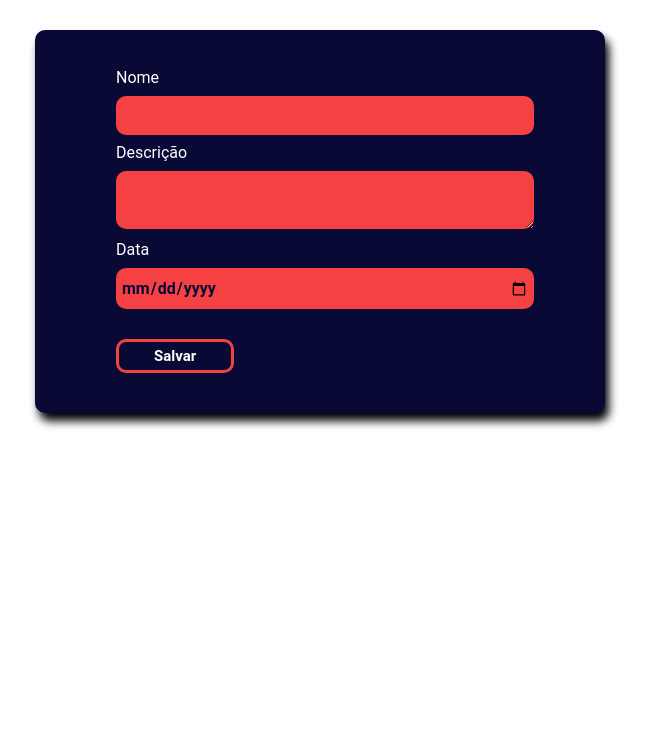
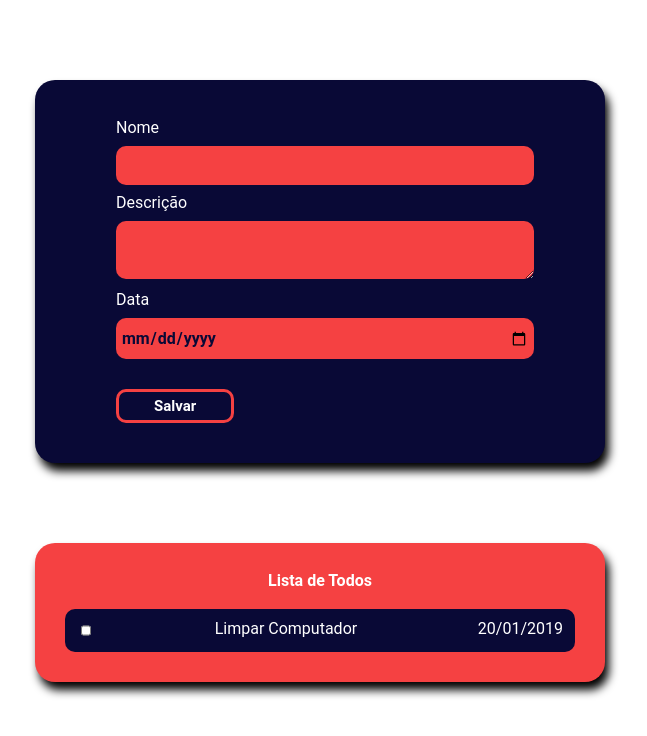
Before and after one commit to Marcos1305/todo-react, a React app: page / in a window 1280 px wide. Shown: the top 736 px of the page, without its empty margins (320-967 px from the left). Built offline with nearby package versions, Linux system fonts and the light colour scheme.

Commit message:
Tela para listagem dos todos

```diff
--- a/src/App.js
+++ b/src/App.js
@@ -1,21 +1,31 @@
 import React,  { Component } from 'react';
 
 import Form from './Components/Form/Form';
+import TodoList from './Components/TodoList/TodoList';
 
-import styles from './App.css';
+import './App.css';
 
 class App extends Component {
     constructor() {
         super();
         this.state = {
-            todos: []
+            todos: [
+                {
+                    name: 'Limpar Computador',
+                    description: 'Não esquecer de limpar o cooler',
+                    date: '20/01/2019'
+                }
+            ]
         }
     }
-
+    addTodo(todo) {
+        this.setState({todos: [...this.state.todos, todo]})
+    }
     render() {
         return (
             <div className='container'>
-                <Form/>
+                <Form addTodo={(todoProps) => this.addTodo(todoProps)}/>
+                {!!this.state.todos.length && <TodoList todos={this.state.todos}/>}
             </div>
         )
     }
--- a/src/Components/Form/Form.css
+++ b/src/Components/Form/Form.css
@@ -1,9 +1,9 @@
 form {
-    margin: 30px auto !important;
+    margin: 80px auto !important;
     padding: 30px !important;
     width: 570px;
     box-sizing: border-box;
-    border-radius: 10px;
+    border-radius: 20px;
     background-color: #090936;
     box-shadow: currentColor 4px 8px 10px;
 }
@@ -30,7 +30,6 @@ input, textarea  {
     font-weight: bold;
     font-family: 'Roboto';
     width:100%;
-
 }
 
 .btn-salvar {
--- a/src/Components/Form/Form.js
+++ b/src/Components/Form/Form.js
@@ -1,25 +1,54 @@
-import React from 'react';
+import React, {Component} from 'react';
 
 import './Form.css';
 
-const Form = () => (
+class Form extends Component {
+    constructor(props) {
+        super();
+        this.state = {
+            name: '',
+            description: '',
+            date: '',
+        }
+    }
+    limparForm() {
+        this.setState({
+            name: '',
+            description: '',
+            date: ''
+        });
+    }
+    render() {
+        return (
             <form>
             <div className='form-group'>
                 <label>Nome</label>
-            <input/>
+                <input value={this.state.name} onChange={(e) => {
+                    this.setState({name: e.target.value})
+                }}/>
             </div>
             <div className='form-group'>
                 <label>Descrição</label>
-            <textarea/>
+                <textarea onChange={(e) => {
+                    this.setState({description: e.target.value})
+                }} value={this.state.description}/>
             </div>
             <div className='form-group'>
                 <label>Data</label>
-            <input type='date'/>
+                <input type='date' value={this.state.date} onChange={(e) => {
+                    this.setState({date: e.target.value})
+                }}/>
             </div>
             <div className='form-group'>
-            <button className='btn-salvar'>Salvar</button>
+                <button className='btn-salvar' onClick={(e) => {
+                    e.preventDefault();
+                    this.props.addTodo(this.state);
+                    this.limparForm();
+                }}>Salvar</button>
             </div>
         </form>
-)
+        );
+    }
+}
 
 export default Form;
--- /dev/null
+++ b/src/Components/TodoItem/TodoItem.css
@@ -0,0 +1,16 @@
+.todo-item {
+    display: block;
+    background-color: #090936;
+    border-radius: 10px;
+    color: #fff;
+    padding: 12px;
+    margin-top: 20px;
+    display: flex;
+    justify-content: space-between;
+    cursor: pointer;
+}
+
+.todo-check {
+    display: inline-block;
+    width: 10px;
+}
--- /dev/null
+++ b/src/Components/TodoItem/TodoItem.js
@@ -0,0 +1,13 @@
+import React from 'react';
+
+import './TodoItem.css';
+
+const TodoItem = ({todo}) => (
+    <div className='todo-item'>
+        <input type='checkbox' className='todo-check'/>
+        <span>{ todo.name }</span>
+        <span>{ todo.date }</span>
+    </div>
+)
+
+export default TodoItem;
--- /dev/null
+++ b/src/Components/TodoList/TodoList.css
@@ -0,0 +1,16 @@
+.listaTodos {
+    margin: 80px auto !important;
+    padding: 30px !important;
+    width: 570px;
+    box-sizing: border-box;
+    border-radius: 20px;
+    background-color: #F54142;
+    box-shadow:currentColor 4px 8px 10px;
+}
+
+.card-title {
+    font-weight: 600;
+    text-align: center;
+    font-size: 16px;
+    color: #fff;
+}
--- /dev/null
+++ b/src/Components/TodoList/TodoList.js
@@ -0,0 +1,15 @@
+import React from 'react';
+import './TodoList.css';
+
+import TodoItem from '../TodoItem/TodoItem';
+
+const TodoList = ({todos}) => (
+    <div className='listaTodos'>
+        <h6 className='card-title'>Lista de Todos</h6>
+        { todos.map((todo, index) => {
+            return <TodoItem key={index} todo={todo}/>
+        })}
+    </div>
+);
+
+export default TodoList;
```
Also changed, not shown: src/Components/TodoList/Todo.css (deleted), src/Components/TodoList/Todo.js (deleted). Lines whose indentation alone changed are shown as unchanged.
